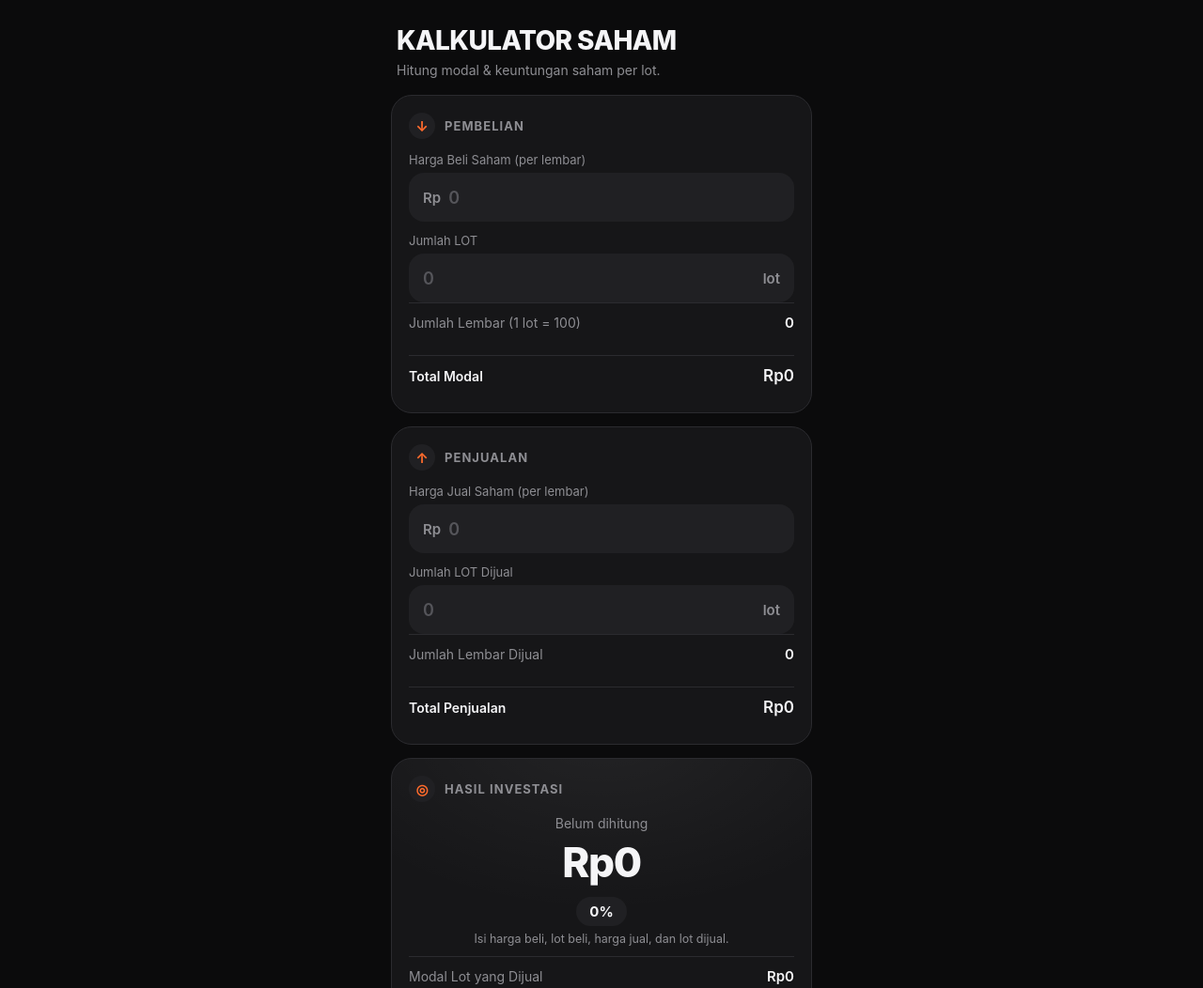
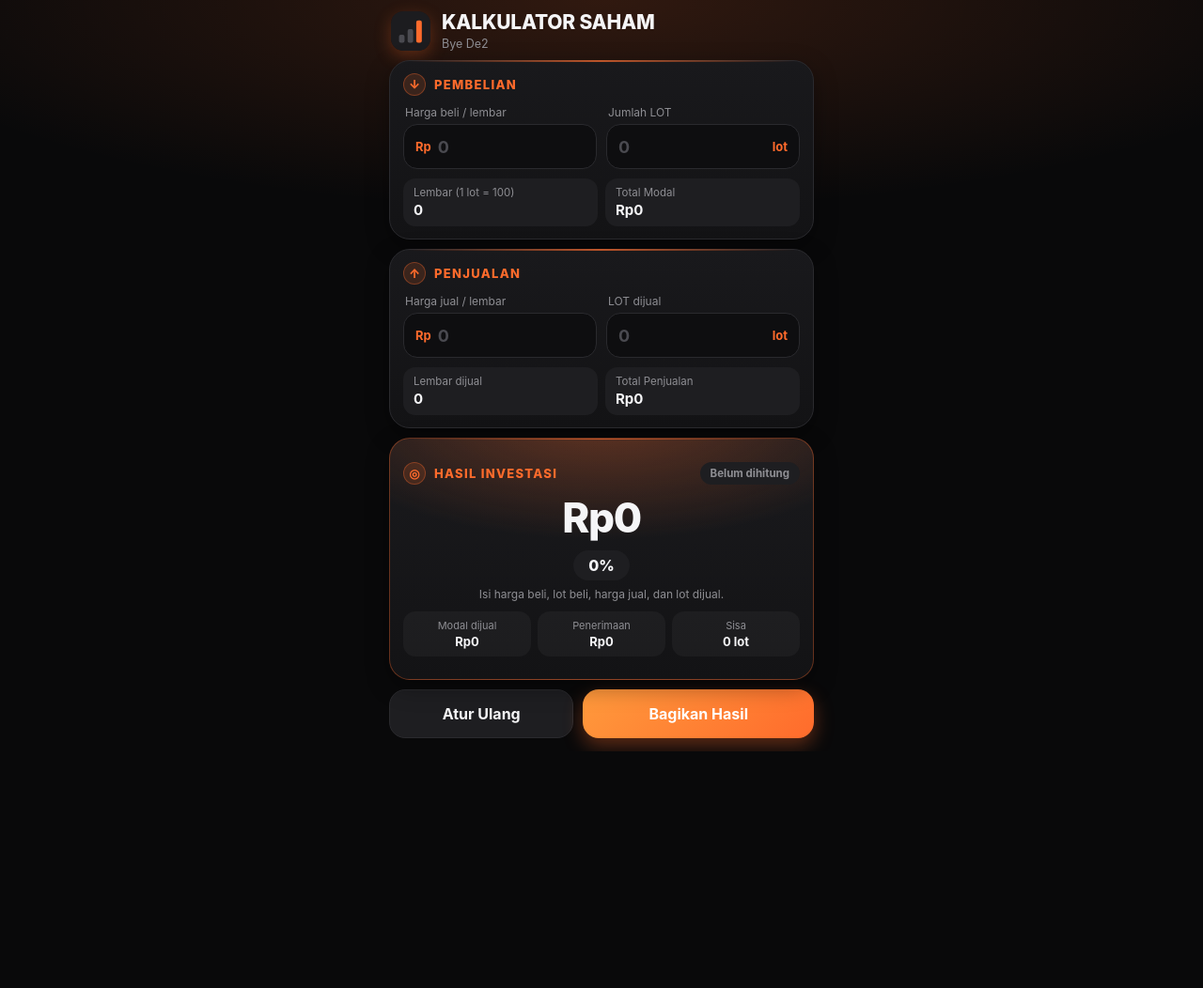
Before and after one commit to de2-drmwnsyh/Kalkulator-Saham, a plain HTML site: page index.html in a window 1280 px wide. Shown: the top 1052 px of the page at 94% size. After the commit the page ends 800 px from the top, so only its background shows below. Drawn offline with Linux system fonts and the light colour scheme.

Commit message:
Add files via upload

```diff
--- a/index.html
+++ b/index.html
@@ -13,89 +13,103 @@
 <link rel="apple-touch-icon" href="icon-180.png">
 <link rel="icon" type="image/png" href="icon-192.png">
 <style>
-:root{--bg:#0b0b0c;--card:#161618;--card2:#202023;--line:#2b2b2f;--tx:#f5f5f7;--mut:#8e8e93;
---acc:#ff6b2c;--up:#4ade80;--down:#ff5d5d;--r:22px;
+:root{--bg:#09090a;--card:#151517;--card2:#1e1e21;--line:#2a2a2e;--tx:#f5f5f7;--mut:#8e8e93;--acc:#ff6b2c;--acc2:#ff9a3c;--up:#4ade80;--down:#ff5d5d;
 --font:-apple-system,BlinkMacSystemFont,"SF Pro Display","Segoe UI",Roboto,Helvetica,Arial,sans-serif}
 *{box-sizing:border-box;-webkit-tap-highlight-color:transparent}
 html,body{margin:0;background:var(--bg);color:var(--tx);font-family:var(--font);-webkit-text-size-adjust:100%;overflow-x:hidden}
-.app{width:100%;max-width:480px;margin:0 auto;padding:calc(env(safe-area-inset-top) + 22px) 16px calc(env(safe-area-inset-bottom) + 32px)}
-.head{padding:4px 6px 18px}
-.head h1{margin:0;font-size:28px;font-weight:800;letter-spacing:-.02em}
-.head p{margin:6px 0 0;color:var(--mut);font-size:14px}
-.card{background:var(--card);border:1px solid var(--line);border-radius:var(--r);padding:18px;margin-bottom:14px}
-.card h2{margin:0 0 14px;font-size:13px;font-weight:700;letter-spacing:.08em;color:var(--mut);display:flex;align-items:center;gap:10px}
-.ico{width:28px;height:28px;border-radius:50%;background:var(--card2);color:var(--acc);display:grid;place-items:center;font-size:15px;letter-spacing:0}
-.lbl{display:block;font-size:13px;color:var(--mut);margin:12px 0 6px}
-.field{display:flex;align-items:center;background:var(--card2);border:1.5px solid transparent;border-radius:16px;padding:0 14px;min-height:52px;transition:border-color .2s,background .2s}
-.field:focus-within{border-color:var(--acc);background:#252528}
-.field input{flex:1;min-width:0;width:100%;background:none;border:0;outline:0;color:var(--tx);font:600 18px var(--font);padding:14px 0}
-.field input::placeholder{color:#55555a}
-.pre,.suf{color:var(--mut);font-size:15px;font-weight:600}.pre{margin-right:8px}.suf{margin-left:8px}
-.grid2{display:grid;grid-template-columns:1fr 1fr;gap:12px}
-.row{display:flex;justify-content:space-between;align-items:baseline;gap:12px;padding:11px 0;font-size:14px;color:var(--mut);border-top:1px solid var(--line);margin-top:0}
-.row b{color:var(--tx);font-weight:600;font-size:15px;text-align:right;word-break:break-all}
-.row.hl{margin-top:14px;border-top:1px solid var(--line)}.row.hl span{color:var(--tx);font-weight:600}.row.hl b{font-size:17px}
-.grid2+.row{margin-top:14px}
-.result{position:relative;overflow:hidden;background:radial-gradient(120% 90% at 50% -10%,var(--glow,rgba(255,107,44,.28)),transparent 62%),var(--card)}
-.result[data-state=up]{--glow:rgba(74,222,128,.22)}.result[data-state=down]{--glow:rgba(255,93,93,.25)}.result[data-state=neutral]{--glow:rgba(255,255,255,.06)}
-.status{margin:6px 0 0;text-align:center;font-size:14px;color:var(--mut)}
-.big{text-align:center;font-size:clamp(30px,10vw,44px);font-weight:800;letter-spacing:-.03em;margin:6px 0 10px;word-break:break-all;transition:color .3s}
-.chip{width:max-content;margin:0 auto 6px;padding:6px 14px;border-radius:99px;background:var(--card2);font-weight:700;font-size:15px;transition:color .3s}
-.hint{text-align:center;color:var(--mut);font-size:12.5px;margin:6px 0 10px;min-height:16px}
-.result[data-state=up] .big,.result[data-state=up] .chip{color:var(--up)}
-.result[data-state=down] .big,.result[data-state=down] .chip{color:var(--down)}
-.actions{display:grid;grid-template-columns:1fr 1fr;gap:12px;margin-top:4px}
-.btn{min-height:54px;border-radius:18px;border:0;font:700 16px var(--font);cursor:pointer;transition:transform .12s,opacity .2s}
+body{background:radial-gradient(90% 40% at 50% 0%,rgba(255,107,44,.16),transparent 70%),var(--bg);background-attachment:fixed}
+.app{width:100%;max-width:480px;margin:0 auto;min-height:100vh;min-height:100dvh;display:flex;flex-direction:column;gap:10px;
+padding:calc(env(safe-area-inset-top) + 12px) 14px calc(env(safe-area-inset-bottom) + 14px)}
+.head{display:flex;align-items:center;gap:12px;padding:0 2px}
+.logo{width:42px;height:42px;border-radius:13px;flex:none;box-shadow:0 6px 18px rgba(255,107,44,.28)}
+.head h1{margin:0;font-size:21px;font-weight:800;letter-spacing:-.01em;line-height:1.1}
+.head p{margin:3px 0 0;color:var(--mut);font-size:12.5px}
+.card{position:relative;background:linear-gradient(180deg,#19191c,#131315);border:1px solid var(--line);border-radius:22px;padding:13px 14px;box-shadow:0 8px 24px rgba(0,0,0,.35)}
+.card::before{content:"";position:absolute;left:18px;right:18px;top:-1px;height:2px;border-radius:2px;background:linear-gradient(90deg,transparent,var(--acc),transparent);opacity:.7}
+.card h2{margin:0 0 10px;font-size:13px;font-weight:800;letter-spacing:.1em;color:var(--acc);display:flex;align-items:center;gap:9px}
+.ico{width:24px;height:24px;border-radius:50%;background:rgba(255,107,44,.15);color:var(--acc);display:grid;place-items:center;font-size:13px;letter-spacing:0;border:1px solid rgba(255,107,44,.35)}
+.grid2{display:grid;grid-template-columns:1fr 1fr;gap:10px}
+.lbl{display:block;font-size:12px;color:var(--mut);margin:0 0 5px 2px}
+.field{display:flex;align-items:center;background:#0e0e10;border:1.5px solid var(--line);border-radius:15px;padding:0 12px;min-height:48px;transition:border-color .2s,box-shadow .2s}
+.field:focus-within{border-color:var(--acc);box-shadow:0 0 0 4px rgba(255,107,44,.15)}
+.field input{flex:1;min-width:0;width:100%;background:none;border:0;outline:0;color:var(--tx);font:700 18px var(--font);padding:10px 0}
+.field input::placeholder{color:#4a4a50}
+.pre,.suf{color:var(--acc);font-size:13px;font-weight:700}.pre{margin-right:7px}.suf{margin-left:6px}
+.stats{display:grid;grid-template-columns:1fr 1fr;gap:8px;margin-top:10px}
+.stats>div{background:var(--card2);border-radius:13px;padding:8px 11px;font-size:11.5px;color:var(--mut)}
+.stats b{display:block;color:var(--tx);font-size:15px;font-weight:700;margin-top:2px;word-break:break-all}
+.result{flex:1;min-height:0;display:flex;flex-direction:column;justify-content:center;overflow:hidden;border-color:rgba(255,107,44,.35);
+background:radial-gradient(110% 80% at 50% -10%,var(--glow,rgba(255,107,44,.32)),transparent 65%),linear-gradient(180deg,#1a1a1d,#131315)}
+.result[data-state=up]{--glow:rgba(74,222,128,.26);border-color:rgba(74,222,128,.4)}
+.result[data-state=down]{--glow:rgba(255,93,93,.28);border-color:rgba(255,93,93,.4)}
+.rtop{display:flex;align-items:center;justify-content:space-between;margin-bottom:2px}
+.rtop h2{margin:0}
+.status{font-size:11.5px;font-weight:700;color:var(--mut);background:var(--card2);padding:5px 11px;border-radius:99px}
+.big{text-align:center;font-size:clamp(30px,10vw,44px);font-weight:800;letter-spacing:-.03em;margin:6px 0 8px;word-break:break-all;transition:color .3s}
+.chip{width:max-content;margin:0 auto;padding:6px 16px;border-radius:99px;background:var(--card2);font-weight:800;font-size:16px;transition:color .3s,background .3s}
+.hint{text-align:center;color:var(--mut);font-size:12px;margin:7px 0 0;min-height:15px}
+.result[data-state=up] .big,.result[data-state=up] .chip,.result[data-state=up] .status{color:var(--up)}
+.result[data-state=down] .big,.result[data-state=down] .chip,.result[data-state=down] .status{color:var(--down)}
+.result[data-state=up] .chip{background:rgba(74,222,128,.14)}.result[data-state=down] .chip{background:rgba(255,93,93,.14)}
+.mini{display:grid;grid-template-columns:repeat(3,1fr);gap:7px;margin-top:11px;font-size:11px;color:var(--mut);text-align:center}
+.mini>div{background:rgba(255,255,255,.04);border-radius:13px;padding:8px 4px}
+.mini b{display:block;color:var(--tx);font-size:13px;font-weight:700;margin-top:2px;word-break:break-all}
+.actions{display:grid;grid-template-columns:1fr 1.25fr;gap:10px}
+.btn{min-height:52px;border-radius:17px;border:0;font:700 16px var(--font);cursor:pointer;transition:transform .12s,opacity .2s}
 .btn:active{transform:scale(.97)}
-.primary{background:var(--acc);color:#fff}.ghost{background:var(--card2);color:var(--tx)}.danger{background:var(--down);color:#fff}
-.modal{position:fixed;inset:0;background:rgba(0,0,0,.6);display:flex;align-items:flex-end;justify-content:center;padding:16px calc(env(safe-area-inset-right) + 16px) calc(env(safe-area-inset-bottom) + 16px);z-index:10;animation:fade .2s}
+.primary{background:linear-gradient(135deg,var(--acc2),var(--acc));color:#fff;box-shadow:0 8px 20px rgba(255,107,44,.35)}
+.ghost{background:var(--card2);color:var(--tx);border:1px solid var(--line)}.danger{background:var(--down);color:#fff}
+.modal{position:fixed;inset:0;background:rgba(0,0,0,.65);display:flex;align-items:flex-end;justify-content:center;padding:16px 16px calc(env(safe-area-inset-bottom) + 16px);z-index:10;animation:fade .2s}
 .modal[hidden]{display:none}
 .sheet{width:100%;max-width:440px;background:var(--card);border:1px solid var(--line);border-radius:26px;padding:22px;animation:up .25s ease}
 .sheet h3{margin:0 0 6px;font-size:18px}.sheet p{margin:0 0 18px;color:var(--mut);font-size:14px}
-.toast{position:fixed;left:50%;bottom:calc(env(safe-area-inset-bottom) + 24px);transform:translate(-50%,20px);background:var(--card2);border:1px solid var(--line);padding:12px 18px;border-radius:99px;font-size:14px;opacity:0;pointer-events:none;transition:.25s;z-index:20;max-width:90vw}
+.toast{position:fixed;left:50%;bottom:calc(env(safe-area-inset-bottom) + 84px);transform:translate(-50%,20px);background:var(--card2);border:1px solid var(--line);padding:12px 18px;border-radius:99px;font-size:14px;opacity:0;pointer-events:none;transition:.25s;z-index:20;max-width:90vw}
 .toast.show{opacity:1;transform:translate(-50%,0)}
 @keyframes fade{from{opacity:0}}@keyframes up{from{transform:translateY(30px);opacity:0}}
-@media(max-width:340px){.grid2{grid-template-columns:1fr}}
+@media(max-height:740px){.app{gap:8px}.head p{display:none}.logo{width:36px;height:36px}.card{padding:10px 12px}.card h2{margin-bottom:7px}.stats{margin-top:7px}.stats>div{padding:6px 10px}.field{min-height:44px}.big{font-size:clamp(26px,8.5vw,34px);margin:4px 0 6px}.mini{margin-top:8px}.btn{min-height:46px}}
 @media(prefers-reduced-motion:reduce){*{animation:none!important;transition:none!important}}
 </style>
-
 </head>
 <body>
 <main class="app">
   <header class="head">
-    <h1>KALKULATOR SAHAM</h1>
-    <p>Hitung modal &amp; keuntungan saham per lot.</p>
+    <svg class="logo" viewBox="0 0 64 64" aria-hidden="true"><rect width="64" height="64" rx="16" fill="#1c1c1f"/><rect x="13" y="38" width="9" height="13" rx="3" fill="#4a4a50"/><rect x="27" y="29" width="9" height="22" rx="3" fill="#4a4a50"/><rect x="41" y="15" width="9" height="36" rx="3" fill="#ff6b2c"/></svg>
+    <div><h1>KALKULATOR SAHAM</h1>
+    <p>Bye De2</p></div>
   </header>
 
   <section class="card" aria-labelledby="t-beli">
     <h2 id="t-beli"><span class="ico">↓</span>PEMBELIAN</h2>
-    <label class="lbl" for="hargaBeli">Harga Beli Saham (per lembar)</label>
-    <div class="field"><span class="pre">Rp</span><input id="hargaBeli" type="text" inputmode="numeric" autocomplete="off" placeholder="0"></div>
-    <label class="lbl" for="lotBeli">Jumlah LOT</label>
-    <div class="field"><input id="lotBeli" type="text" inputmode="numeric" autocomplete="off" placeholder="0"><span class="suf">lot</span></div>
-    <div class="row"><span>Jumlah Lembar (1 lot = 100)</span><b id="oLembarBeli">0</b></div>
-    <div class="row hl"><span>Total Modal</span><b id="oModal">Rp0</b></div>
+    <div class="grid2">
+      <div><label class="lbl" for="hargaBeli">Harga beli / lembar</label>
+        <div class="field"><span class="pre">Rp</span><input id="hargaBeli" type="text" inputmode="numeric" autocomplete="off" placeholder="0"></div></div>
+      <div><label class="lbl" for="lotBeli">Jumlah LOT</label>
+        <div class="field"><input id="lotBeli" type="text" inputmode="numeric" autocomplete="off" placeholder="0"><span class="suf">lot</span></div></div>
+    </div>
+    <div class="stats"><div>Lembar (1 lot = 100)<b id="oLembarBeli">0</b></div><div>Total Modal<b id="oModal">Rp0</b></div></div>
   </section>
 
   <section class="card" aria-labelledby="t-jual">
     <h2 id="t-jual"><span class="ico">↑</span>PENJUALAN</h2>
-    <label class="lbl" for="hargaJual">Harga Jual Saham (per lembar)</label>
-    <div class="field"><span class="pre">Rp</span><input id="hargaJual" type="text" inputmode="numeric" autocomplete="off" placeholder="0"></div>
-    <label class="lbl" for="lotJual">Jumlah LOT Dijual</label>
-    <div class="field"><input id="lotJual" type="text" inputmode="numeric" autocomplete="off" placeholder="0"><span class="suf">lot</span></div>
-    <div class="row"><span>Jumlah Lembar Dijual</span><b id="oLembarJual">0</b></div>
-    <div class="row hl"><span>Total Penjualan</span><b id="oKotor">Rp0</b></div>
+    <div class="grid2">
+      <div><label class="lbl" for="hargaJual">Harga jual / lembar</label>
+        <div class="field"><span class="pre">Rp</span><input id="hargaJual" type="text" inputmode="numeric" autocomplete="off" placeholder="0"></div></div>
+      <div><label class="lbl" for="lotJual">LOT dijual</label>
+        <div class="field"><input id="lotJual" type="text" inputmode="numeric" autocomplete="off" placeholder="0"><span class="suf">lot</span></div></div>
+    </div>
+    <div class="stats"><div>Lembar dijual<b id="oLembarJual">0</b></div><div>Total Penjualan<b id="oKotor">Rp0</b></div></div>
   </section>
 
   <section class="card result" id="hasil" data-state="neutral" aria-live="polite">
-    <h2><span class="ico">◎</span>HASIL INVESTASI</h2>
-    <p class="status" id="rStatus">Belum dihitung</p>
+    <div class="rtop"><h2><span class="ico">◎</span>HASIL INVESTASI</h2><span class="status" id="rStatus">Belum dihitung</span></div>
     <div class="big" id="rLaba">Rp0</div>
     <div class="chip" id="rRoi">0%</div>
     <p class="hint" id="rHint">Isi harga beli, lot beli, harga jual, dan lot dijual.</p>
-    <div class="row"><span>Modal Lot yang Dijual</span><b id="rModal">Rp0</b></div>
-    <div class="row"><span>Total Penerimaan</span><b id="rTerima">Rp0</b></div>
-    <div class="row"><span>Sisa LOT</span><b id="rSisa">0 lot</b></div>
+    <div class="mini">
+      <div>Modal dijual<b id="rModal">Rp0</b></div>
+      <div>Penerimaan<b id="rTerima">Rp0</b></div>
+      <div>Sisa<b id="rSisa">0 lot</b></div>
+    </div>
   </section>
 
   <div class="actions">
@@ -232,8 +246,6 @@ html,body{margin:0;background:var(--bg);color:var(--tx);font-family:var(--font);
   hitung();
 })();
 </script>
-
-
 <script>
 if ('serviceWorker' in navigator) {
   window.addEventListener('load', function () { navigator.serviceWorker.register('sw.js').catch(function () {}); });
--- a/sw.js
+++ b/sw.js
@@ -1,4 +1,4 @@
-const CACHE = 'kalkulator-saham-v1';
+const CACHE = 'kalkulator-saham-v3';
 const FILES = ['./', 'index.html', 'manifest.webmanifest', 'icon-180.png', 'icon-192.png', 'icon-512.png'];
 
 self.addEventListener('install', e => {
```
